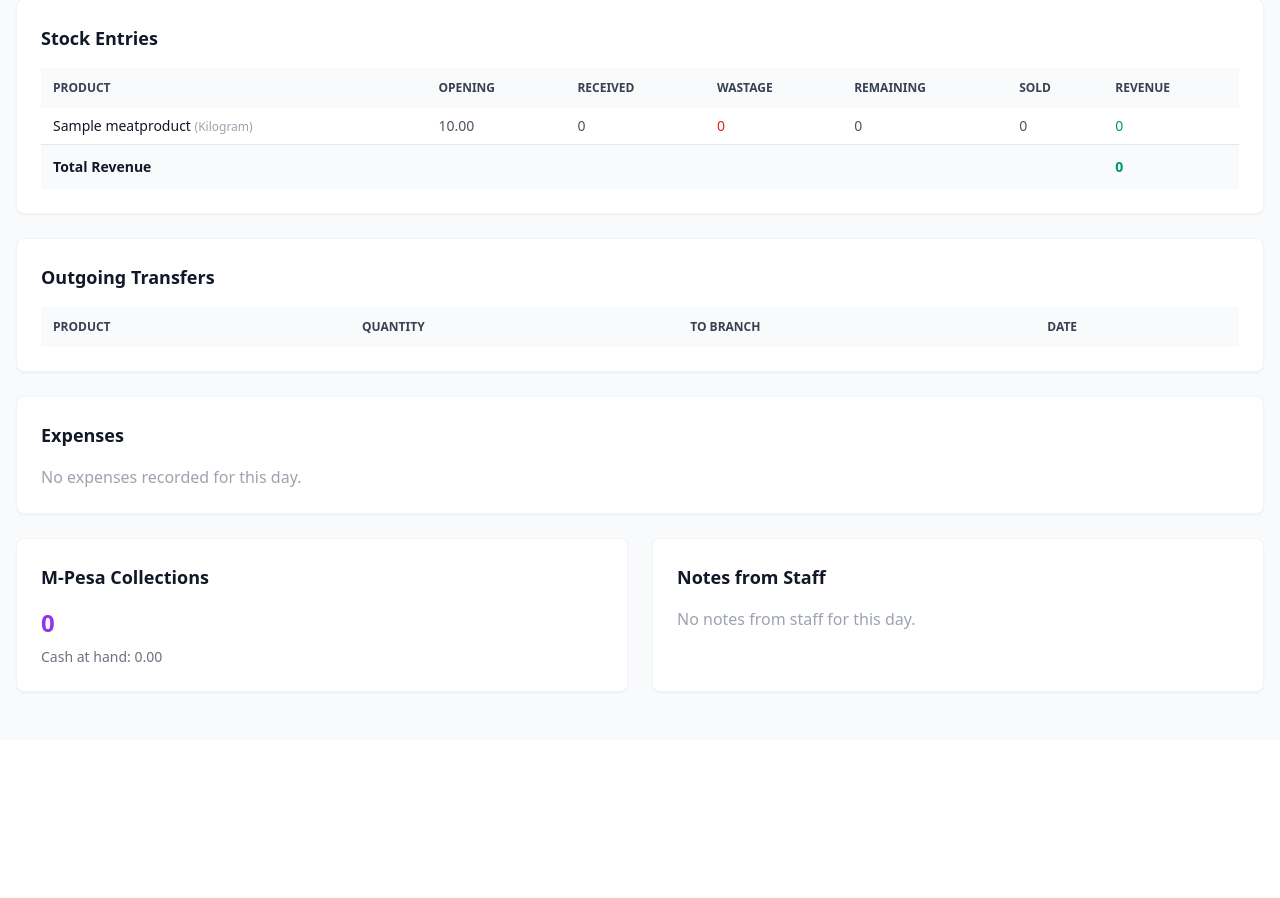
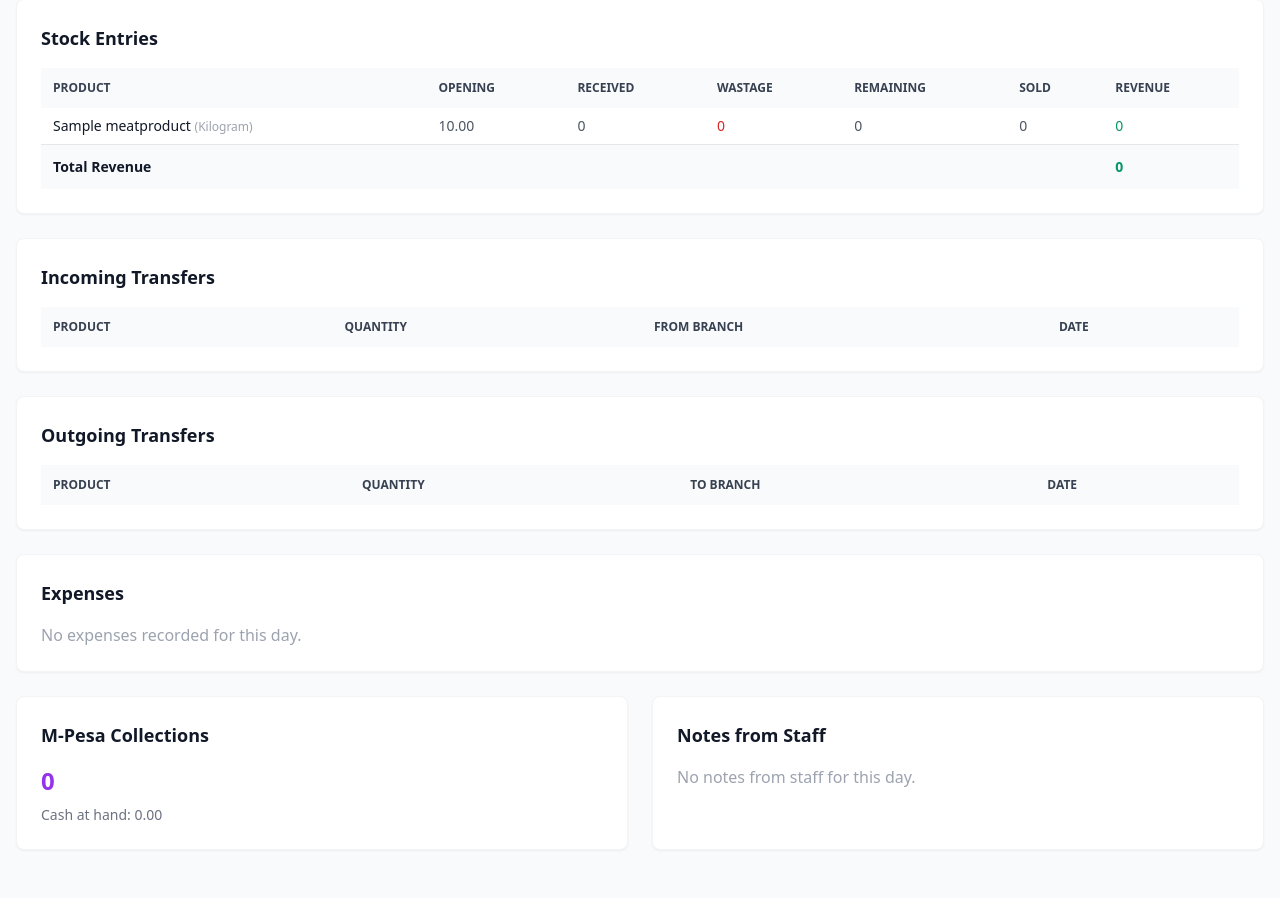
Before and after one commit to VictorMundia/BMS, a Django app: page /inventory/daily-stock/readonly/?butchery_id=1&date=2026-10-09 in a window 1280 px wide. Shown: the part 172-1070 px from the top of the page. Before the commit the page ends 865 px from the top, so only its background shows below. Run offline with Django 4.2, Linux system fonts and the light colour scheme; a user stored in the database is signed in; tables that the repository leaves empty hold one stand-in row (values such as "Sample post"); lists and menus that the app fills with data are empty; some libraries are stand-ins or nearby versions.

Commit message:
Revert: restore incoming transfers section

```diff
--- a/inventory/templates/daily_stock_readonly.html
+++ b/inventory/templates/daily_stock_readonly.html
@@ -59,6 +59,42 @@
             </tfoot>
         </table>
     </div>
+</div>
+
+<div class="bg-white rounded-lg shadow-sm border border-gray-100 p-6 mb-6">
+    <h2 class="text-lg font-semibold text-gray-900 mb-4">Incoming Transfers</h2>
+    {% if rows %}
+    <div class="overflow-x-auto">
+        <table class="w-full text-sm text-left text-gray-600">
+            <thead class="text-xs text-gray-700 uppercase bg-gray-50">
+                <tr>
+                    <th class="px-3 py-3">Product</th>
+                    <th class="px-3 py-3">Quantity</th>
+                    <th class="px-3 py-3">From Branch</th>
+                    <th class="px-3 py-3">Date</th>
+                </tr>
+            </thead>
+            <tbody>
+                {% for row in rows %}
+                {% for transfer in row.transfers_in %}
+                <tr class="border-b">
+                    <td class="px-3 py-2 font-medium text-gray-900">{{ transfer.source_daily_stock.product.name }}</td>
+                    <td class="px-3 py-2">{{ transfer.quantity }}</td>
+                    <td class="px-3 py-2 text-blue-600">{{ transfer.source_daily_stock.product.butchery.name }}</td>
+                    <td class="px-3 py-2">{{ transfer.source_daily_stock.date }}</td>
+                </tr>
+                {% empty %}
+                {% if forloop.parentloop.last %}
+                <tr><td colspan="4" class="px-3 py-3 text-center text-gray-400">No incoming transfers for this day.</td></tr>
+                {% endif %}
+                {% endfor %}
+                {% endfor %}
+            </tbody>
+        </table>
+    </div>
+    {% else %}
+    <p class="text-gray-400">No stock entries for this day.</p>
+    {% endif %}
 </div>
 
 <div class="bg-white rounded-lg shadow-sm border border-gray-100 p-6 mb-6">
```
